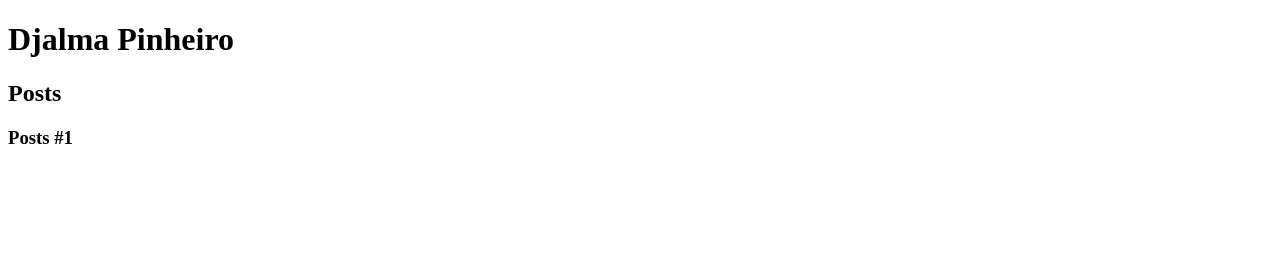
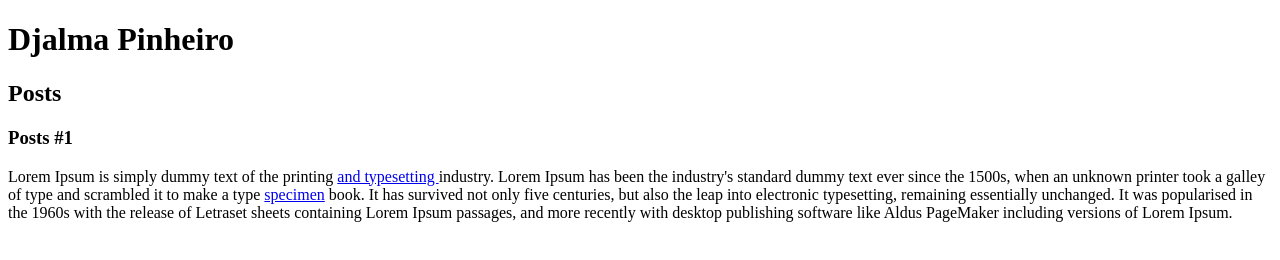
Before and after one commit to Djalmapinheiro/Curso-HTML-5-, a plain HTML site: page index.html in a window 1280 px wide. Drawn offline with Linux system fonts and the light colour scheme.

Commit message:
criando texto e link

```diff
--- a/index.html
+++ b/index.html
@@ -16,6 +16,9 @@
            <header>
                <h3>Posts #1</h3>
            </header>
+           <p>
+            Lorem Ipsum is simply dummy text of the printing  <a href="https://www.linkedin.com/in/djalma-junior-bba4887a/" target="_blank"> and typesetting </a> industry. Lorem Ipsum has been the industry's standard dummy text ever since the 1500s, when an unknown printer took a galley of type and scrambled it to make a type <a href="mailto:junior.djalma@gmail.com">specimen</a> book. It has survived not only five centuries, but also the leap into electronic typesetting, remaining essentially unchanged. It was popularised in the 1960s with the release of Letraset sheets containing Lorem Ipsum passages, and more recently with desktop publishing software like Aldus PageMaker including versions of Lorem Ipsum.
+           </p>
        </article>
     </section>
     <footer></footer>
```
